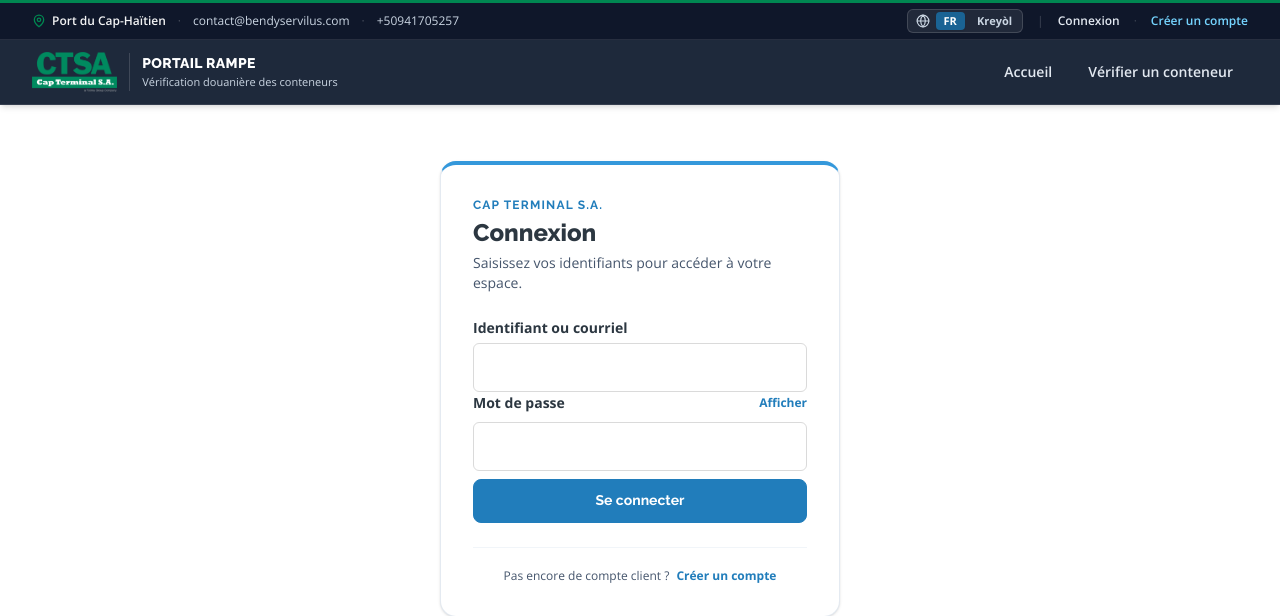
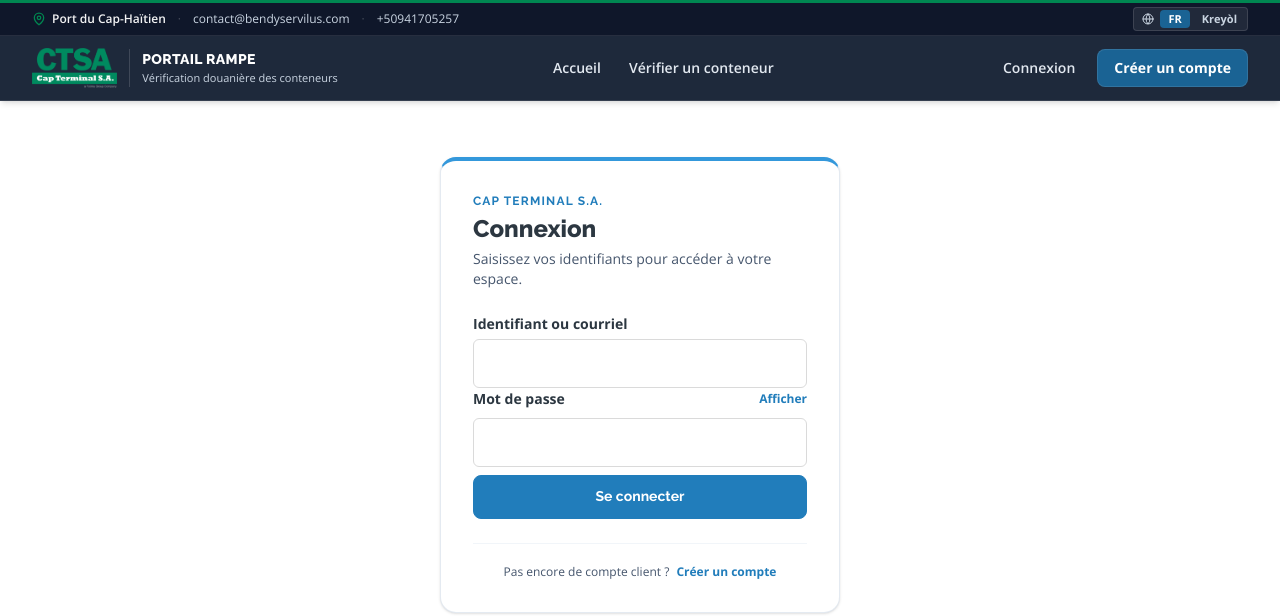
Before and after one commit to bendy2509/ctsa_portal_new, a Django app: page /fr/auth/connexion/ in a window 1280 px wide. Shown: the top 616 px of the page. Run offline with Django 5.2, Linux system fonts and the light colour scheme; data comes from the database, SQL or seed files in the repository.

Commit message:
UI: navbar public restructure en 3 zones sans retour a la ligne

```diff
--- a/templates/base.html
+++ b/templates/base.html
@@ -23,12 +23,12 @@
 
   {% block chrome_top %}
   <header class="bg-[#1e293b] text-white sticky top-0 z-30 border-t-[3px] border-t-[#008751] border-b border-white/10 shadow-md">
-    <!-- Bandeau utilitaire desktop uniquement (libère la hauteur sur mobile) -->
+    <!-- Barre d'information discrète (desktop) -->
     <div class="hidden lg:block bg-[#0f172a] border-b border-white/10">
-      <div class="max-w-7xl mx-auto px-6 lg:px-8 h-9 flex items-center justify-between gap-4 text-xs text-slate-300">
-        <div class="flex items-center gap-3 font-medium">
+      <div class="max-w-7xl mx-auto px-6 lg:px-8 h-8 flex items-center justify-between gap-4 text-xs text-slate-300">
+        <div class="flex items-center gap-3 font-medium whitespace-nowrap">
           <span class="inline-flex items-center gap-1.5 font-semibold text-white/95">
-            <svg class="w-3.5 h-3.5 text-[#008751]" viewBox="0 0 24 24" fill="none" stroke="currentColor" stroke-width="2.2" stroke-linecap="round" stroke-linejoin="round" aria-hidden="true"><path d="M20 10c0 6-8 12-8 12s-8-6-8-12a8 8 0 0 1 16 0Z"/><circle cx="12" cy="10" r="3"/></svg>
+            <svg class="w-3.5 h-3.5 text-[#008751] shrink-0" viewBox="0 0 24 24" fill="none" stroke="currentColor" stroke-width="2.2" stroke-linecap="round" stroke-linejoin="round" aria-hidden="true"><path d="M20 10c0 6-8 12-8 12s-8-6-8-12a8 8 0 0 1 16 0Z"/><circle cx="12" cy="10" r="3"/></svg>
             <span>{{ site_t.location_label }}</span>
           </span>
           <span class="text-white/25" aria-hidden="true">·</span>
@@ -37,93 +37,112 @@
           <a href="tel:{{ site_settings.contact_phone_primary }}" class="hover:text-white transition no-underline text-slate-300 tabular-nums">{{ site_settings.contact_phone_primary }}</a>
         </div>
 
-        <div class="flex items-center gap-3.5">
-          <div class="inline-flex items-center gap-1 rounded-md bg-white/8 border border-white/15 p-0.5" role="group" aria-label="{% trans 'Choisir la langue' %}">
-            <svg class="w-3.5 h-3.5 text-slate-300 ml-1.5 mr-0.5 shrink-0" viewBox="0 0 24 24" fill="none" stroke="currentColor" stroke-width="2" stroke-linecap="round" stroke-linejoin="round" aria-hidden="true"><circle cx="12" cy="12" r="10"/><path d="M12 2a14.5 14.5 0 0 0 0 20 14.5 14.5 0 0 0 0-20"/><path d="M2 12h20"/></svg>
+        <div class="inline-flex items-center gap-1 rounded bg-white/8 border border-white/12 p-0.5 shrink-0" role="group" aria-label="{% trans 'Choisir la langue' %}">
+          <svg class="w-3 h-3 text-slate-300 ml-1.5 mr-0.5 shrink-0" viewBox="0 0 24 24" fill="none" stroke="currentColor" stroke-width="2" stroke-linecap="round" stroke-linejoin="round" aria-hidden="true"><circle cx="12" cy="12" r="10"/><path d="M12 2a14.5 14.5 0 0 0 0 20 14.5 14.5 0 0 0 0-20"/><path d="M2 12h20"/></svg>
           <a href="{% switch_lang_url 'fr' %}"
-               class="px-2 py-0.5 rounded text-[11px] font-bold no-underline transition {% if CURRENT_LANG|slice:':2' == 'fr' %}bg-[#1a6394] text-white shadow-xs{% else %}text-slate-300 hover:text-white{% endif %}">
+             class="px-2 py-0.5 rounded text-[11px] font-bold no-underline transition whitespace-nowrap {% if CURRENT_LANG|slice:':2' == 'fr' %}bg-[#1a6394] text-white{% else %}text-slate-300 hover:text-white{% endif %}">
             FR
           </a>
           <a href="{% switch_lang_url 'ht' %}"
-               class="px-2 py-0.5 rounded text-[11px] font-bold no-underline transition {% if CURRENT_LANG|slice:':2' == 'ht' %}bg-[#1a6394] text-white shadow-xs{% else %}text-slate-300 hover:text-white{% endif %}">
+             class="px-2 py-0.5 rounded text-[11px] font-bold no-underline transition whitespace-nowrap {% if CURRENT_LANG|slice:':2' == 'ht' %}bg-[#1a6394] text-white{% else %}text-slate-300 hover:text-white{% endif %}">
             Kreyòl
           </a>
-          </div>
-          <span class="text-white/20" aria-hidden="true">|</span>
-          {% if user.is_authenticated %}
-            <span class="text-slate-300">
-              <strong class="text-white font-semibold">{{ user.display_name }}</strong>
-              <span class="text-sky-300">({{ user.get_role_display }})</span>
-            </span>
-            <span class="text-white/20" aria-hidden="true">|</span>
-            <a href="{% url 'accounts:profile' %}" class="text-slate-200 hover:text-white font-semibold no-underline">{% trans "Mon profil" %}</a>
-            <form action="{% url 'accounts:logout' %}" method="post" class="inline">
-              {% csrf_token %}
-              <button type="submit" class="text-slate-300 hover:text-red-300 font-semibold bg-transparent border-0 cursor-pointer p-0 text-xs">
-                {% trans "Déconnexion" %}
-              </button>
-            </form>
-          {% else %}
-            <a href="{% url 'accounts:login' %}" class="text-slate-200 hover:text-white font-semibold no-underline">{% trans "Connexion" %}</a>
-            <span class="text-white/20" aria-hidden="true">·</span>
-            <a href="{% url 'accounts:register' %}" class="text-sky-300 hover:text-white font-semibold no-underline">{% trans "Créer un compte" %}</a>
-          {% endif %}
         </div>
       </div>
     </div>
 
-    <!-- Barre principale compacte -->
+    <!-- Barre principale structurée en 3 zones -->
     <div class="max-w-7xl mx-auto px-4 sm:px-6 lg:px-8">
       <div class="h-16 flex items-center justify-between gap-4">
-        <a href="{% url 'terminal:home' %}" class="flex items-center gap-2.5 sm:gap-3 min-w-0 no-underline text-white group">
+        <!-- Zone 1 : Marque -->
+        <a href="{% url 'terminal:home' %}" class="flex items-center gap-2.5 sm:gap-3 min-w-0 shrink-0 no-underline text-white">
           <img src="{% static 'img/cap-terminal-logo.png' %}"
                alt="Cap Terminal S.A."
                class="h-8 sm:h-10 w-auto object-contain shrink-0"
                onerror="this.style.display='none'; this.nextElementSibling.style.display='inline-flex';">
           <span style="display:none" class="portal-brand-mark shrink-0">CTSA</span>
           <div class="min-w-0 border-l border-white/15 pl-2.5 sm:pl-3">
-            <div class="font-heading font-extrabold text-xs sm:text-sm tracking-wide uppercase text-white truncate">{{ site_settings.portal_title }}</div>
-            <div class="text-[11px] text-slate-300 truncate hidden sm:block">{{ site_t.portal_subtitle }}</div>
+            <div class="font-heading font-extrabold text-xs sm:text-sm tracking-wide uppercase text-white truncate whitespace-nowrap">{{ site_settings.portal_title }}</div>
+            <div class="text-[11px] text-slate-300 truncate hidden xl:block">{{ site_t.portal_subtitle }}</div>
           </div>
         </a>
 
-        <!-- Navigation desktop -->
-        <nav aria-label="{% trans 'Navigation principale' %}" class="hidden lg:flex items-center gap-1.5">
+        <!-- Zone 2 : Navigation centrale (desktop) -->
+        <nav aria-label="{% trans 'Navigation principale' %}" class="hidden lg:flex items-center gap-1 min-w-0">
           <a href="{% url 'terminal:home' %}"
              {% if request.resolver_match.url_name == 'home' %}aria-current="page"{% endif %}
-             class="px-3.5 py-2 rounded-lg text-sm font-semibold transition no-underline border {% if request.resolver_match.url_name == 'home' %}bg-white/12 text-white border-white/15 shadow-xs{% else %}text-slate-200 border-transparent hover:text-white hover:bg-white/8{% endif %}">
+             class="px-3 py-2 rounded-lg text-sm font-semibold transition no-underline whitespace-nowrap {% if request.resolver_match.url_name == 'home' %}bg-white/14 text-white{% else %}text-slate-200 hover:text-white hover:bg-white/8{% endif %}">
             {% trans "Accueil" %}
           </a>
           <a href="{% url 'terminal:verification' %}"
              {% if request.resolver_match.url_name == 'verification' %}aria-current="page"{% endif %}
-             class="px-3.5 py-2 rounded-lg text-sm font-semibold transition no-underline border {% if request.resolver_match.url_name == 'verification' %}bg-white/12 text-white border-white/15 shadow-xs{% else %}text-slate-200 border-transparent hover:text-white hover:bg-white/8{% endif %}">
+             class="px-3 py-2 rounded-lg text-sm font-semibold transition no-underline whitespace-nowrap {% if request.resolver_match.url_name == 'verification' %}bg-white/14 text-white{% else %}text-slate-200 hover:text-white hover:bg-white/8{% endif %}">
             {% trans "Vérifier un conteneur" %}
           </a>
           {% if user.is_authenticated %}
             <a href="{% url 'terminal:client_watchlist' %}"
                {% if request.resolver_match.url_name == 'client_watchlist' %}aria-current="page"{% endif %}
-               class="px-3.5 py-2 rounded-lg text-sm font-semibold transition no-underline border {% if request.resolver_match.url_name == 'client_watchlist' %}bg-white/12 text-white border-white/15 shadow-xs{% else %}text-slate-200 border-transparent hover:text-white hover:bg-white/8{% endif %}">
+               class="px-3 py-2 rounded-lg text-sm font-semibold transition no-underline whitespace-nowrap {% if request.resolver_match.url_name == 'client_watchlist' %}bg-white/14 text-white{% else %}text-slate-200 hover:text-white hover:bg-white/8{% endif %}">
               {% trans "Mes conteneurs" %}
-            </a>
-          {% endif %}
-          {% if user.is_authenticated and user.is_staff_member %}
-            <a href="{% url 'terminal:dashboard' %}"
-               class="ml-2 inline-flex items-center gap-2 px-4 py-2 rounded-lg bg-[#1a6394] hover:bg-[#144d73] text-white text-sm font-bold transition no-underline shadow-xs border border-white/10">
-              <svg class="w-4 h-4 shrink-0" viewBox="0 0 24 24" fill="none" stroke="currentColor" stroke-width="2" stroke-linecap="round" stroke-linejoin="round" aria-hidden="true"><rect width="7" height="9" x="3" y="3" rx="1"/><rect width="7" height="5" x="14" y="3" rx="1"/><rect width="7" height="9" x="14" y="12" rx="1"/><rect width="7" height="5" x="3" y="16" rx="1"/></svg>
-              <span>{% trans "Exploitation RAMPE" %}</span>
             </a>
           {% endif %}
         </nav>
 
-        <!-- Bouton menu mobile & tablette -->
+        <!-- Zone 3 : Actions & Compte (desktop) -->
+        <div class="hidden lg:flex items-center gap-2 shrink-0">
+          {% if user.is_authenticated %}
+            {% if user.is_staff_member %}
+              <a href="{% url 'terminal:dashboard' %}"
+                 class="inline-flex items-center gap-1.5 px-3.5 py-2 rounded-lg bg-[#1a6394] hover:bg-[#144d73] text-white text-xs font-bold transition no-underline whitespace-nowrap border border-white/10">
+                <svg class="w-3.5 h-3.5 shrink-0" viewBox="0 0 24 24" fill="none" stroke="currentColor" stroke-width="2" stroke-linecap="round" stroke-linejoin="round" aria-hidden="true"><rect width="7" height="9" x="3" y="3" rx="1"/><rect width="7" height="5" x="14" y="3" rx="1"/><rect width="7" height="9" x="14" y="12" rx="1"/><rect width="7" height="5" x="3" y="16" rx="1"/></svg>
+                <span>{% trans "Exploitation RAMPE" %}</span>
+              </a>
+            {% endif %}
+            <a href="{% url 'accounts:profile' %}"
+               class="px-3 py-2 rounded-lg text-xs font-semibold text-slate-200 hover:text-white hover:bg-white/8 transition no-underline whitespace-nowrap">
+              {{ user.display_name }}
+            </a>
+            <form action="{% url 'accounts:logout' %}" method="post" class="inline">
+              {% csrf_token %}
+              <button type="submit"
+                      class="px-3 py-2 rounded-lg text-xs font-semibold text-slate-300 hover:text-red-200 hover:bg-red-500/15 bg-transparent border border-white/15 cursor-pointer transition whitespace-nowrap">
+                {% trans "Déconnexion" %}
+              </button>
+            </form>
+          {% else %}
+            <a href="{% url 'accounts:login' %}"
+               class="px-3.5 py-2 rounded-lg text-sm font-semibold text-slate-200 hover:text-white hover:bg-white/8 transition no-underline whitespace-nowrap">
+              {% trans "Connexion" %}
+            </a>
+            <a href="{% url 'accounts:register' %}"
+               class="px-4 py-2 rounded-lg bg-[#1a6394] hover:bg-[#144d73] text-white text-sm font-bold transition no-underline whitespace-nowrap border border-white/10">
+              {% trans "Créer un compte" %}
+            </a>
+          {% endif %}
+        </div>
+
+        <!-- Contrôles mobile & tablette -->
+        <div class="lg:hidden flex items-center gap-2 shrink-0">
+          <div class="inline-flex items-center rounded-lg bg-white/8 border border-white/15 p-0.5" role="group" aria-label="{% trans 'Choisir la langue' %}">
+            <a href="{% switch_lang_url 'fr' %}"
+               class="px-2 py-1.5 rounded-md text-[11px] font-bold no-underline transition {% if CURRENT_LANG|slice:':2' == 'fr' %}bg-[#1a6394] text-white{% else %}text-slate-300{% endif %}">
+              FR
+            </a>
+            <a href="{% switch_lang_url 'ht' %}"
+               class="px-2 py-1.5 rounded-md text-[11px] font-bold no-underline transition {% if CURRENT_LANG|slice:':2' == 'ht' %}bg-[#1a6394] text-white{% else %}text-slate-300{% endif %}">
+              HT
+            </a>
+          </div>
+
           <button type="button"
                   id="mobile-menu-toggle"
                   aria-expanded="false"
                   aria-controls="primary-nav-links"
-                class="lg:hidden inline-flex items-center gap-2 min-h-[44px] px-3.5 py-2 rounded-lg border border-white/20 bg-white/8 text-sm font-semibold text-white hover:bg-white/15 transition cursor-pointer">
+                  class="inline-flex items-center gap-2 min-h-[44px] px-3.5 py-2 rounded-lg border border-white/20 bg-white/8 text-sm font-semibold text-white hover:bg-white/15 transition cursor-pointer">
             <svg class="w-4 h-4" viewBox="0 0 24 24" fill="none" stroke="currentColor" stroke-width="2" stroke-linecap="round" stroke-linejoin="round" aria-hidden="true"><line x1="4" x2="20" y1="12" y2="12"/><line x1="4" x2="20" y1="6" y2="6"/><line x1="4" x2="20" y1="18" y2="18"/></svg>
             <span>{% trans "Menu" %}</span>
           </button>
+        </div>
       </div>
 
       <!-- Menu déroulant mobile -->
```
Also changed, not shown: static/css/output.css. Lines whose indentation alone changed are shown as unchanged.
